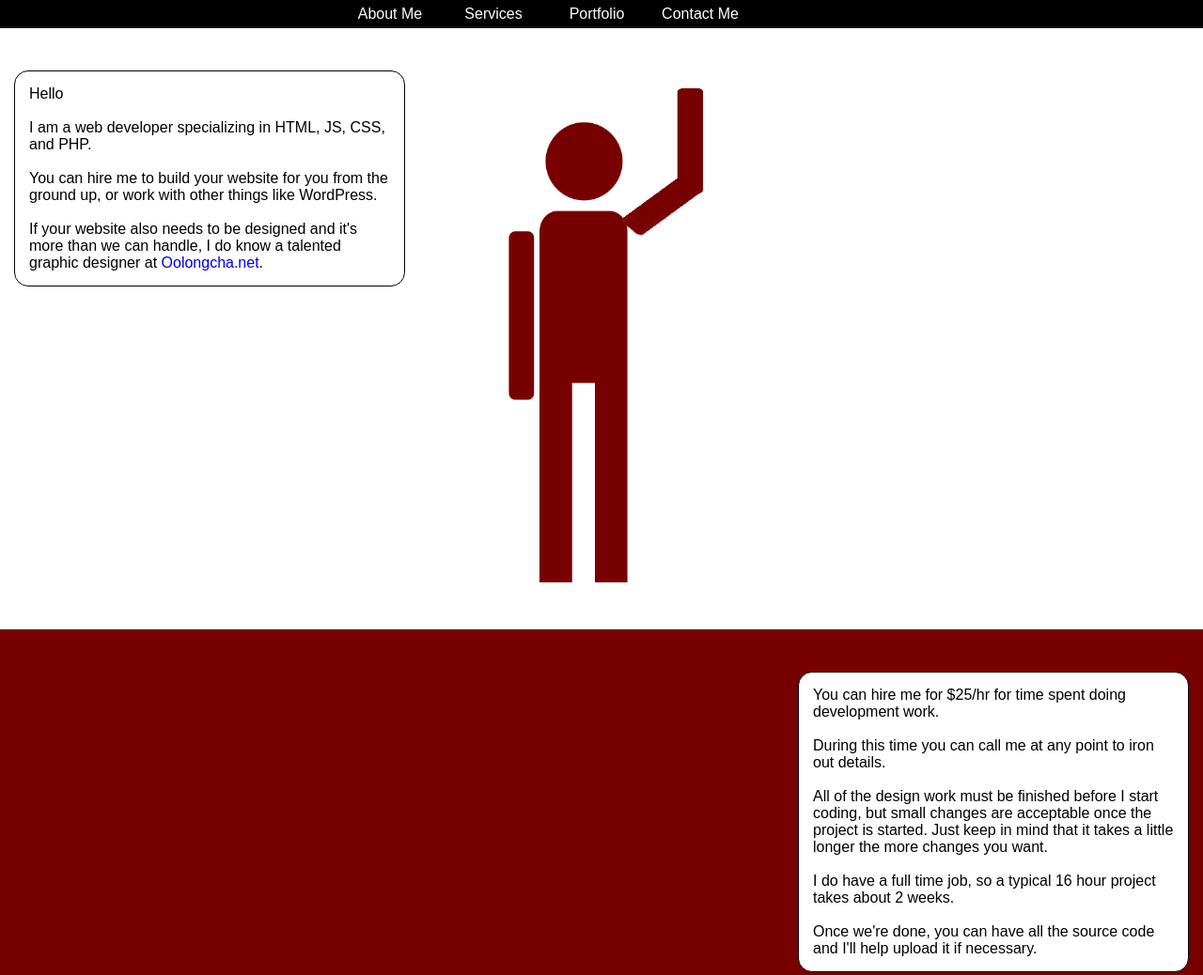
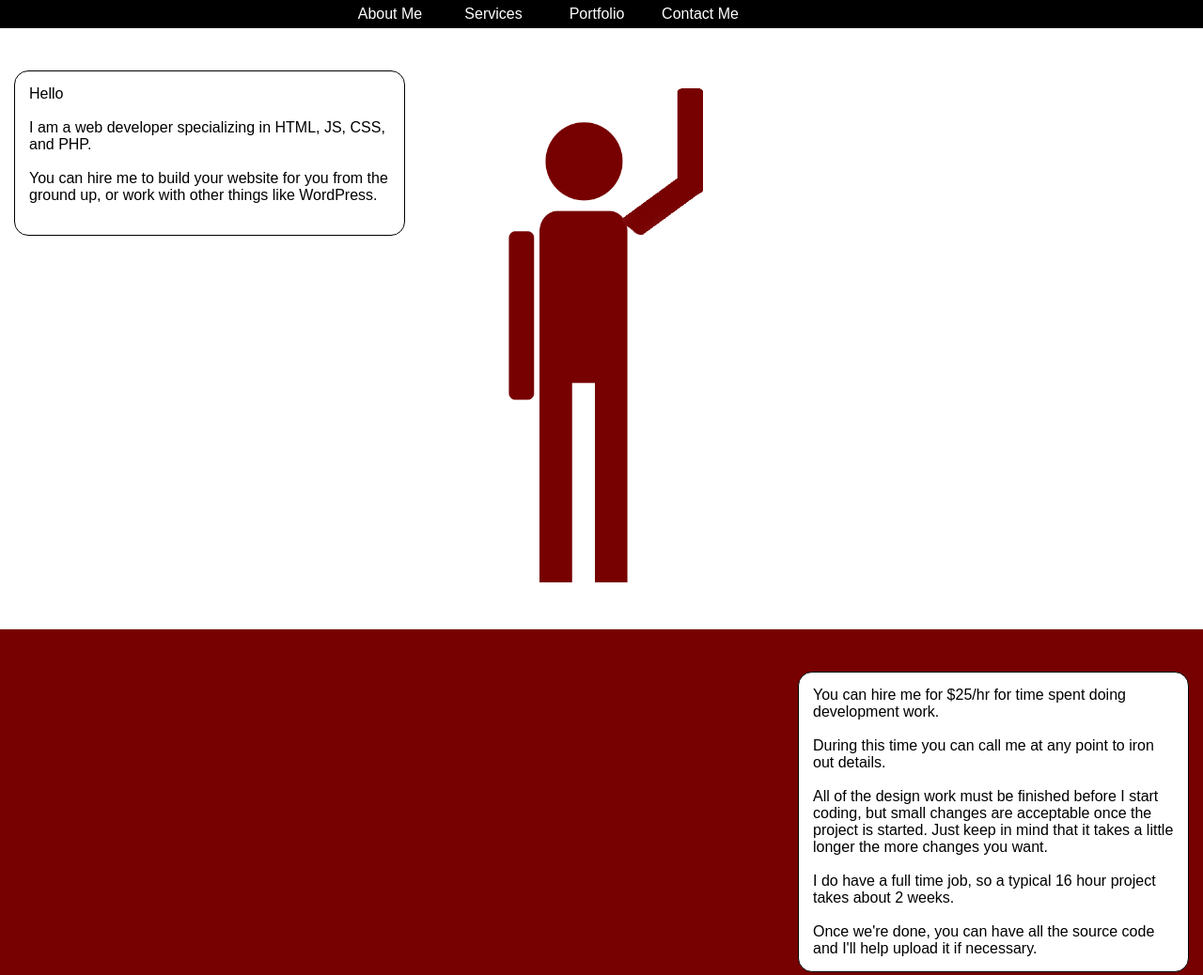
Before and after one commit to btam06/btam06.github.io, a plain HTML site: page index.html in a window 1280 px wide. Shown: the top 1038 px of the page at 94% size. Drawn offline with Linux system fonts and the light colour scheme.

Commit message:
Removed link to oolong

```diff
--- a/index.html
+++ b/index.html
@@ -19,7 +19,7 @@
 				<p>Hello<br><br>
 				I am a web developer specializing in HTML, JS, CSS, and PHP.<br><br>
 				You can hire me to build your website for you from the ground up, or work with other things like WordPress.<br><br>
-				If your website also needs to be designed and it's more than we can handle, I do know a talented graphic designer at <a href="http://www.oolongcha.net">Oolongcha.net</a>.</p>
+				</p>
 			</div>
 			<a name="Services"></a>
 			<div class="panel red services">
```
